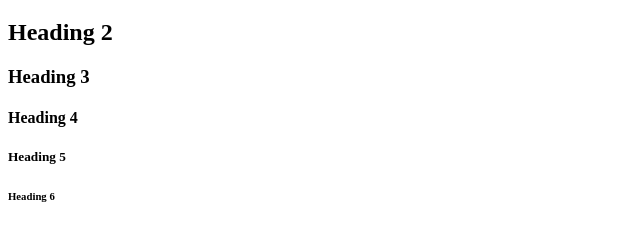
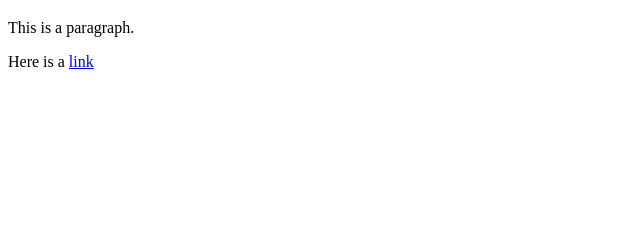
Before and after one commit to mawais114/ecomproject, a plain HTML site: page index.html in a window 1280 px wide. Shown: the part 61-302 px from the top of the page, without its empty margins (0-640 px from the left). Drawn offline with Linux system fonts and the light colour scheme.

Commit message:
Index file is modified with paragraph

```diff
--- a/index.html
+++ b/index.html
@@ -3,11 +3,8 @@
 <body>
 
 <h1>Heading 1</h1>
-<h2>Heading 2</h2>
-<h3>Heading 3</h3>
-<h4>Heading 4</h4>
-<h5>Heading 5</h5>
-<h6>Heading 6</h6>
+<p>This is a paragraph.</p>
+<p>Here is a <a href="https://www.example.com">link</a>
 
 </body>
 </html>
```
